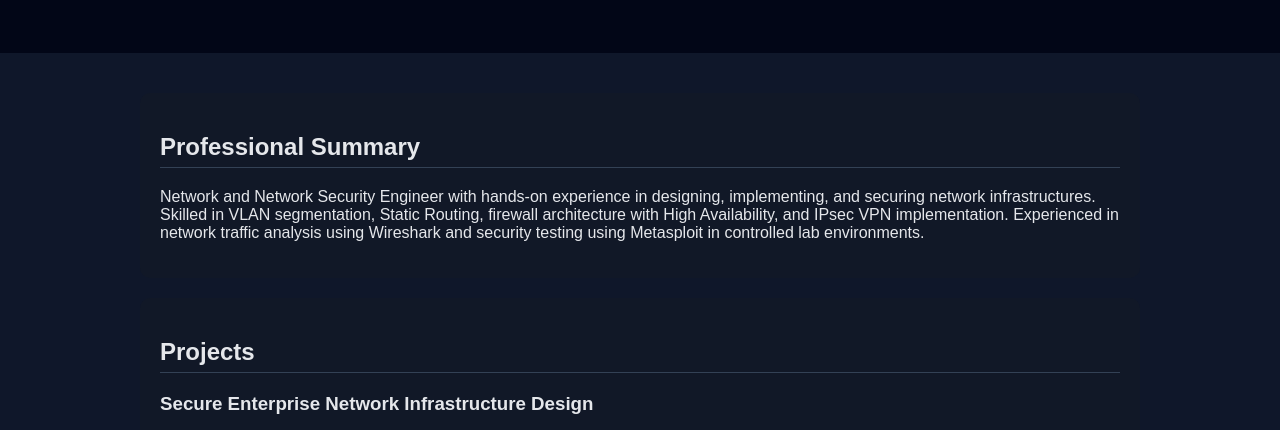
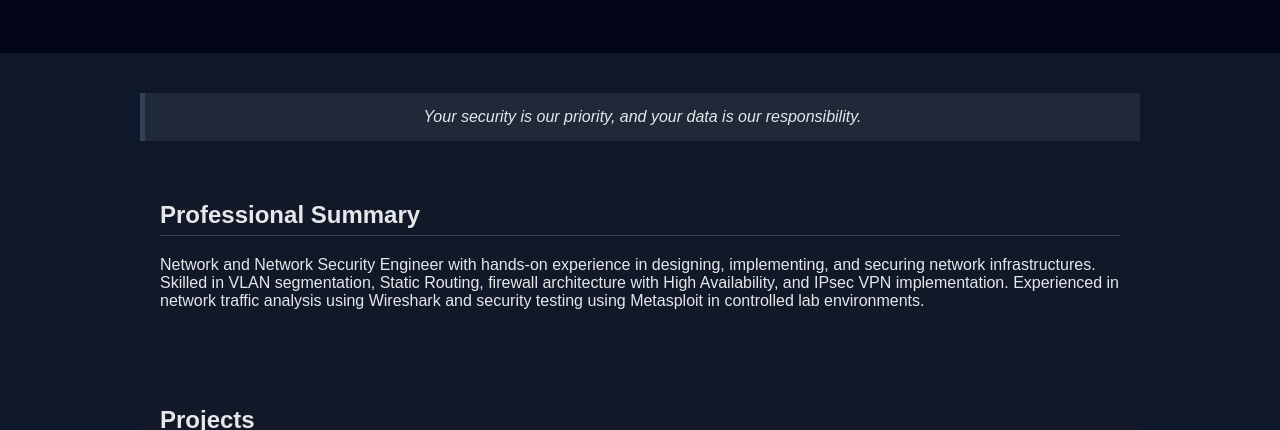
Before and after one commit to fares-aboelrous/portfolio, a plain HTML site: page index.html in a window 1280 px wide. Shown: the part 294-724 px from the top of the page. Drawn offline with Linux system fonts and the light colour scheme.

Commit message:
Add files via upload

```diff
--- a/index.html
+++ b/index.html
@@ -15,6 +15,7 @@ ul{padding-left:20px}
 footer{text-align:center;padding:20px;background:#020617;margin-top:40px}
 a.button{display:inline-block;margin:5px;padding:10px 15px;background:#334155;color:#e5e7eb;text-decoration:none;border-radius:5px;transition:0.3s}
 a.button:hover{background:#1f2937}
+.usp{background:#1f2937;padding:15px;margin:20px 0;text-align:center;font-style:italic;border-left:5px solid #334155}
 </style>
 </head>
 <body>
@@ -26,6 +27,8 @@ a.button:hover{background:#1f2937}
 </header>
 
 <div class="container">
+
+<div class="usp">Your security is our priority, and your data is our responsibility.</div>
 
 <div class="card">
 <h2>Professional Summary</h2>
```
